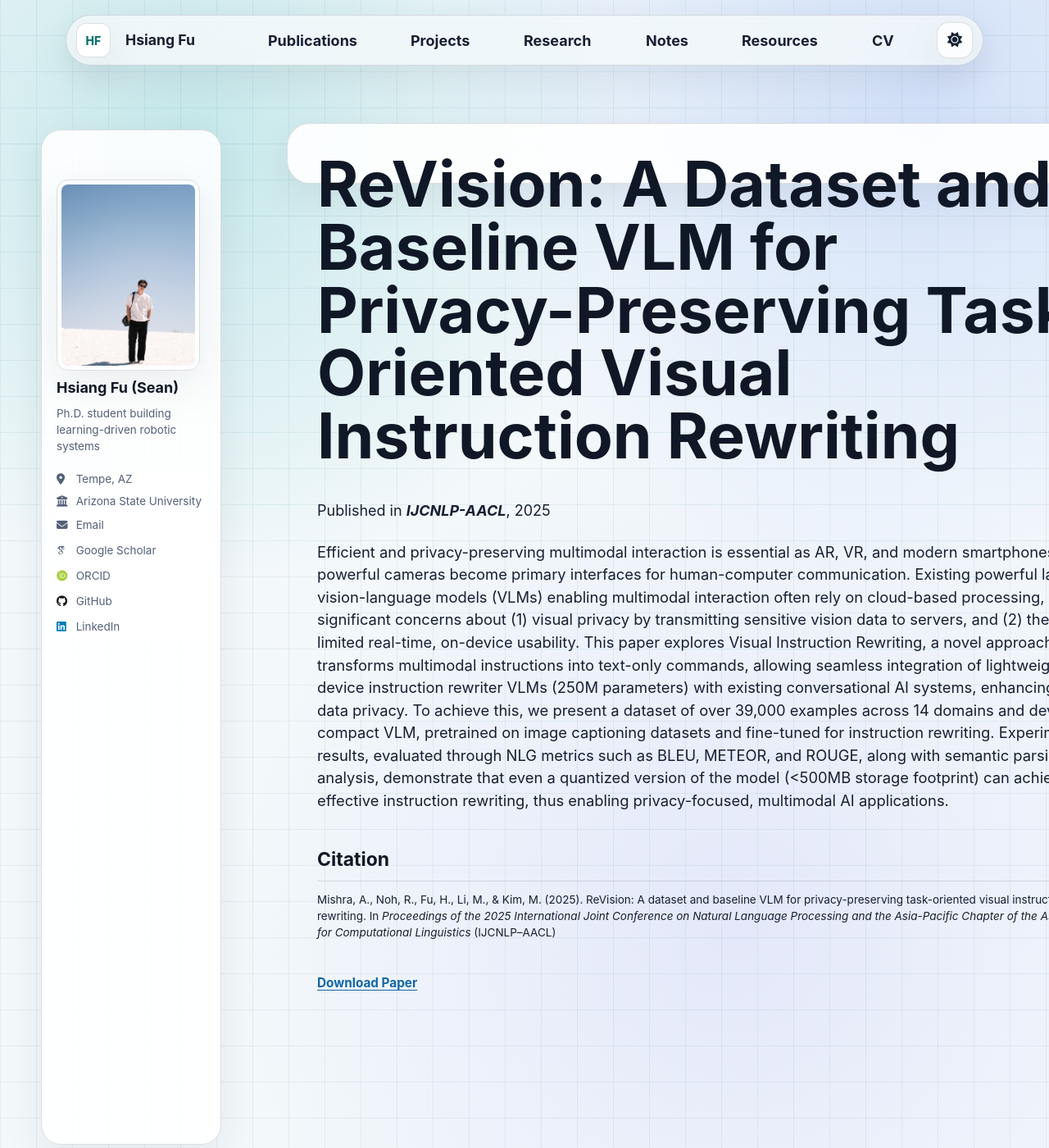
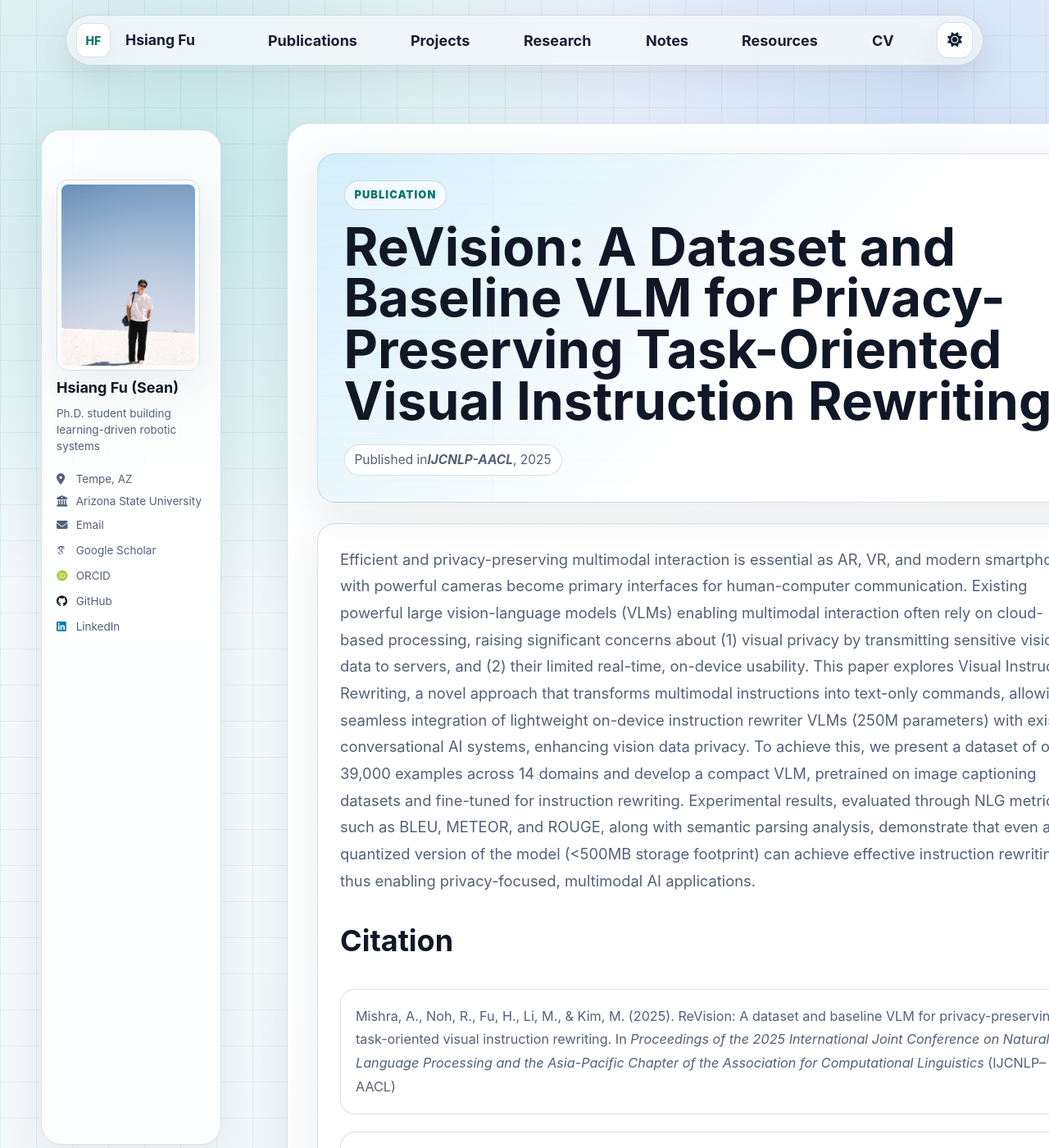
Before and after one commit to hsiang-fu/hsiang-fu.github.io, a Jekyll site: the page built from _publications/2025-02-20-revision.md, in a window 1280 px wide and 1400 px high. Shown: the whole window at 82% size. Built offline with Jekyll 4.4.1, drawn with Linux system fonts in a browser that asks for light colours; some web fonts are replaced; a script that is not in the unit is left out.

Commit message:
Polish publication and project detail pages

```diff
--- a/_layouts/single.html
+++ b/_layouts/single.html
@@ -17,7 +17,7 @@ layout: default
 <div id="main" role="main">
   {% include sidebar.html %}
 
-  <article class="page" itemscope itemtype="http://schema.org/CreativeWork">
+  <article class="page page--detail{% if page.collection %} page--{{ page.collection }}{% endif %}" itemscope itemtype="http://schema.org/CreativeWork">
     {% if page.title %}<meta itemprop="headline" content="{{ page.title | markdownify | strip_html | strip_newlines | escape_once }}">{% endif %}
     {% if page.excerpt %}<meta itemprop="description" content="{{ page.excerpt | markdownify | strip_html | strip_newlines | escape_once }}">{% endif %}
     {% if page.date %}<meta itemprop="datePublished" content="{{ page.date | date: "%B %d, %Y" }}">{% endif %}
@@ -25,7 +25,12 @@ layout: default
 
     <div class="page__inner-wrap">
       {% unless page.header.overlay_color or page.header.overlay_image %}
-        <header>
+        <header class="detail-hero">
+          {% if page.collection == 'publications' %}
+            <p class="detail-kicker">Publication</p>
+          {% elsif page.collection == 'portfolio' %}
+            <p class="detail-kicker">Project</p>
+          {% endif %}
           {% if page.title %}<h1 class="page__title" itemprop="headline">{{ page.title | markdownify | remove: "<p>" | remove: "</p>" }}</h1>{% endif %}
           {% if page.read_time %}
             <p class="page__meta"><i class="fa fa-clock" aria-hidden="true"></i> {% include read-time.html %}</p>
@@ -35,9 +40,9 @@ layout: default
         {% endif %}
 
         {% if page.collection == 'teaching' %}
-          <p> {{ page.type }}, <i>{{ page.venue }}</i>, {{ page.date | default: "1900-01-01" | date: "%Y" }} </p>
+          <p class="detail-meta"> {{ page.type }}, <i>{{ page.venue }}</i>, {{ page.date | default: "1900-01-01" | date: "%Y" }} </p>
         {% elsif page.venue and page.date %}
-          <p>Published in <i>{{ page.venue }}</i>, {{ page.date | default: "1900-01-01" | date: "%Y" }} </p>
+          <p class="detail-meta">Published in <i>{{ page.venue }}</i>, {{ page.date | default: "1900-01-01" | date: "%Y" }} </p>
         {% elsif page.date %}
           <p class="page__date"><strong><i class="fa fa-fw fa-calendar" aria-hidden="true"></i> {{ site.data.ui-text[site.locale].date_label | default: "Published:" }}</strong> <time datetime="{{ page.date | date_to_xmlschema }}">{{ page.date | default: "1900-01-01" | date: "%B %d, %Y" }}</time></p>
         {% endif %}
--- a/_sass/layout/_modern.scss
+++ b/_sass/layout/_modern.scss
@@ -1711,3 +1711,164 @@ body {
 .archive-intro a:active {
   background: var(--site-accent-wash);
 }
+
+/* ==========================================================================
+   Publication and project detail pages
+   ========================================================================== */
+
+.page--detail {
+  overflow: hidden;
+}
+
+.page--detail .page__inner-wrap {
+  display: grid;
+  gap: 1.4rem;
+}
+
+.detail-hero {
+  position: relative;
+  padding: clamp(1.1rem, 3vw, 1.75rem);
+  overflow: hidden;
+  border: 1px solid var(--site-hairline);
+  border-radius: 22px;
+  background:
+    linear-gradient(135deg, var(--site-hero-a), transparent 58%),
+    var(--site-surface-solid);
+  box-shadow: var(--site-shadow-soft);
+}
+
+.detail-hero::before {
+  content: "";
+  position: absolute;
+  inset: 0;
+  pointer-events: none;
+  background:
+    linear-gradient(90deg, transparent 0 22%, var(--site-scanline) 22% 22.2%, transparent 22.2% 100%),
+    repeating-linear-gradient(0deg, transparent 0 24px, var(--site-grid-color) 25px 26px);
+  opacity: 0.45;
+  mask-image: linear-gradient(90deg, rgba(0, 0, 0, 0.55), transparent 70%);
+}
+
+.detail-hero > * {
+  position: relative;
+  z-index: 1;
+}
+
+.detail-kicker {
+  width: fit-content;
+  margin: 0 0 0.75rem;
+  padding: 0.42rem 0.66rem;
+  border: 1px solid var(--site-hairline);
+  border-radius: 999px;
+  color: var(--site-accent-strong);
+  background: var(--site-button-bg);
+  font-size: 0.72rem;
+  font-weight: 900;
+  letter-spacing: 0.08em;
+  text-transform: uppercase;
+}
+
+.page--detail .page__title {
+  max-width: 62rem;
+  margin-bottom: 0.9rem;
+  font-size: clamp(2.15rem, 5vw, 4.4rem);
+  line-height: 0.98;
+}
+
+.detail-meta,
+.page--detail .page__date,
+.page--detail .page__meta {
+  display: inline-flex;
+  flex-wrap: wrap;
+  width: fit-content;
+  max-width: 100%;
+  margin: 0.3rem 0 0;
+  padding: 0.42rem 0.66rem;
+  border: 1px solid var(--site-hairline);
+  border-radius: 999px;
+  color: var(--global-text-color-light);
+  background: var(--site-panel-bg);
+  font-size: 0.86rem;
+  line-height: 1.35;
+}
+
+.page--detail .page__content {
+  padding: clamp(1rem, 2.6vw, 1.5rem);
+  border: 1px solid var(--site-hairline);
+  border-radius: 22px;
+  background: var(--site-surface-solid);
+  box-shadow: var(--site-shadow-soft);
+}
+
+.page--detail .page__content > p:first-child {
+  margin-top: 0;
+}
+
+.page--detail .page__content p {
+  color: var(--global-text-color-light);
+  line-height: 1.78;
+}
+
+.page--detail .page__content h2 {
+  margin-top: 2rem;
+  border-bottom: 0;
+  color: var(--site-heading-color);
+  font-size: clamp(1.4rem, 3vw, 2rem);
+}
+
+.page--detail .page__content a {
+  text-decoration: none;
+}
+
+.page--detail .page__content img {
+  display: block;
+  max-width: 100%;
+  margin: 1rem auto;
+  border: 1px solid var(--site-hairline);
+  border-radius: 18px;
+  background: var(--site-panel-bg);
+  box-shadow: var(--site-shadow-soft);
+}
+
+.page--detail .page__content p[style*="text-align:center"] {
+  margin: 0 0 1.4rem;
+}
+
+.page--detail .page__content p[style*="font-size"] {
+  padding: 1rem;
+  border: 1px solid var(--site-hairline);
+  border-radius: 18px;
+  background: var(--site-panel-bg);
+  font-size: 0.9rem !important;
+}
+
+.page--detail .page__content p[style*="font-size"] a,
+.page--detail .page__content > p:last-child a {
+  display: inline-flex;
+  align-items: center;
+  justify-content: center;
+  margin: 0.4rem 0.4rem 0 0;
+  padding: 0.55rem 0.76rem;
+  border: 1px solid var(--site-hairline);
+  border-radius: 999px;
+  color: var(--site-on-accent);
+  background: linear-gradient(135deg, var(--site-accent), var(--site-accent-2));
+  box-shadow: var(--site-shadow-color);
+  transition: transform 200ms ease, box-shadow 200ms ease, filter 200ms ease;
+}
+
+.page--detail .page__content p[style*="font-size"] a:hover,
+.page--detail .page__content > p:last-child a:hover {
+  filter: saturate(1.08);
+  transform: translateY(-1px);
+}
+
+.page--detail .page__content p[style*="font-size"] a:active,
+.page--detail .page__content > p:last-child a:active {
+  box-shadow: none;
+  transform: translateY(1px) scale(0.985);
+}
+
+.page--detail footer.page__meta {
+  display: none;
+}
```
